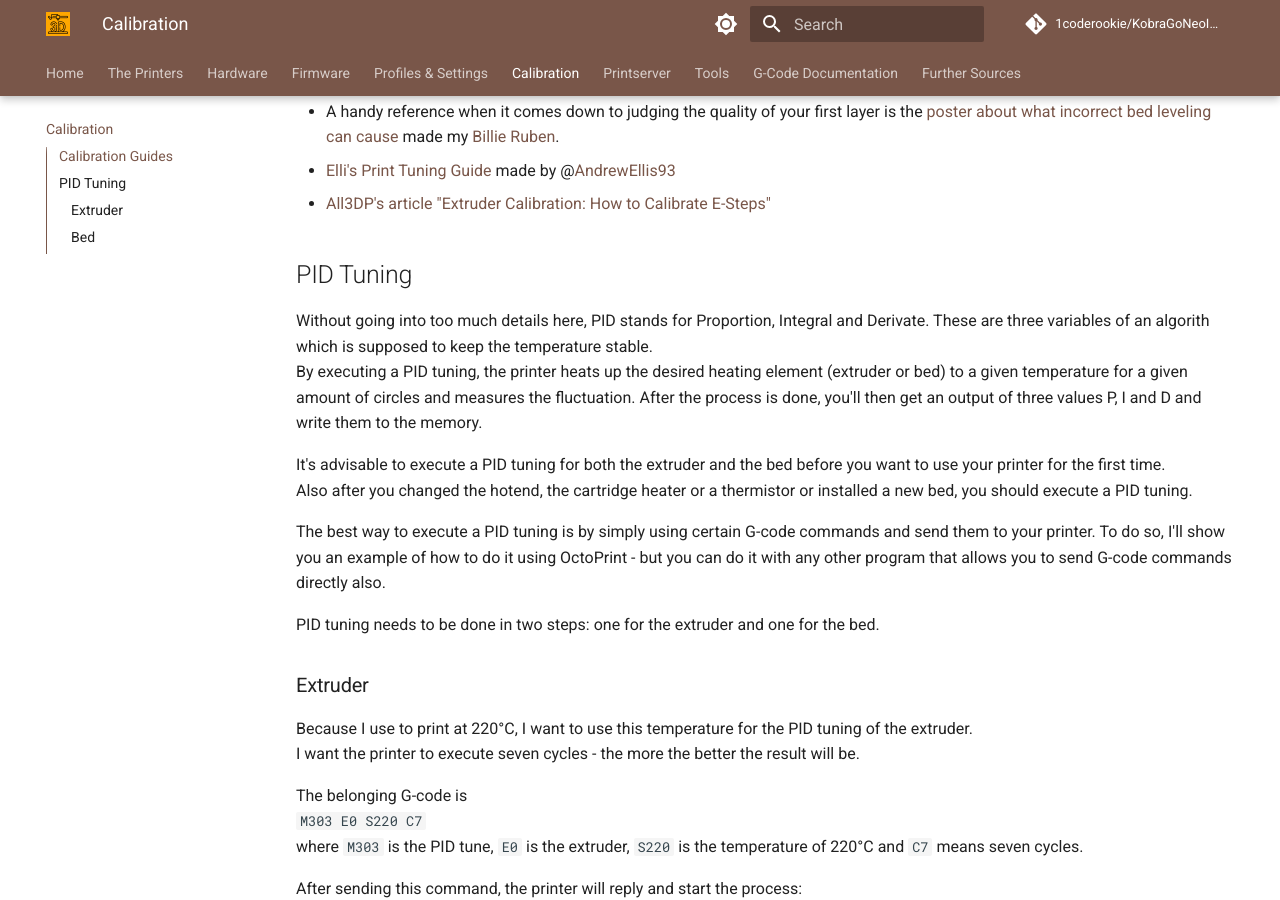
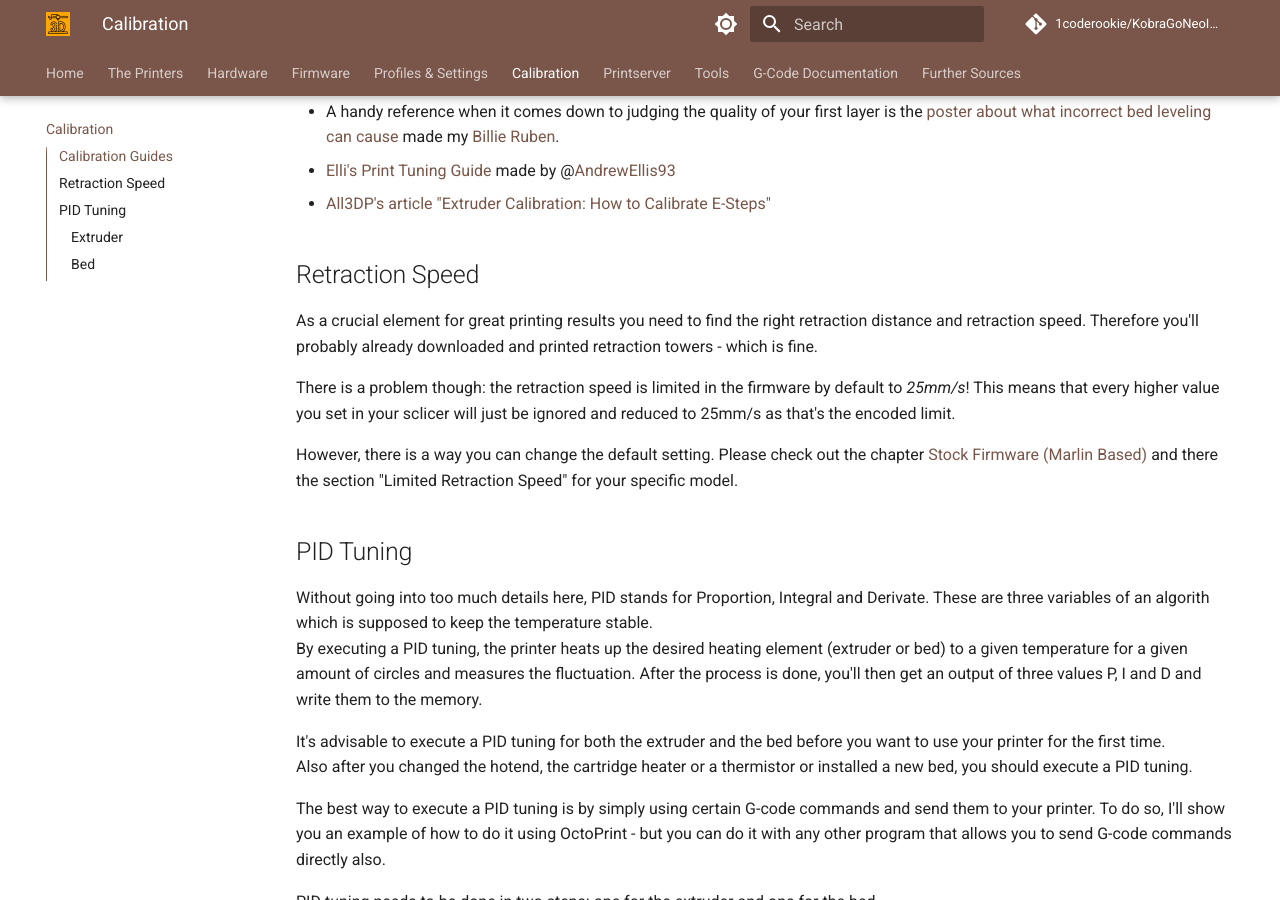
Before and after one commit to 1coderookie/KobraGoNeoInsights, an MkDocs documentation site: the page built from docs/calibration.md, in a window 1280 px wide and 900 px high, scrolled down 556 px. Built offline with MkDocs 1.6.1 and Material for MkDocs 9.7.7, drawn with Linux system fonts in a browser that asks for light colours; comment, search, counter and statistics services are not loaded.

Commit message:
Update calibration.md

```diff
--- a/docs/calibration.md
+++ b/docs/calibration.md
@@ -20,6 +20,12 @@ There are many sites and tutorials to find which are about calibration, so you m
 - [Elli's Print Tuning Guide](https://ellis3dp.com/Print-Tuning-Guide/) made by @[AndrewEllis93](https://github.com/AndrewEllis93)
 - [All3DP's article "Extruder Calibration: How to Calibrate E-Steps"](https://all3dp.com/2/extruder-calibration-6-easy-steps-2/)
 
+## Retraction Speed
+As a crucial element for great printing results you need to find the right retraction distance and retraction speed. Therefore you'll probably already downloaded and printed retraction towers - which is fine.
+
+There is a problem though: the retraction speed is limited in the firmware by default to *25mm/s*! This means that every higher value you set in your sclicer will just be ignored and reduced to 25mm/s as that's the encoded limit.
+
+However, there is a way you can change the default setting. Please check out the chapter [Stock Firmware (Marlin Based)](../firmware/fw_marlin.md) and there the section "Limited Retraction Speed" for your specific model.
 
 ## PID Tuning
 Without going into too much details here, PID stands for Proportion, Integral and Derivate. These are three variables of an algorith which is supposed to keep the temperature stable.
```
